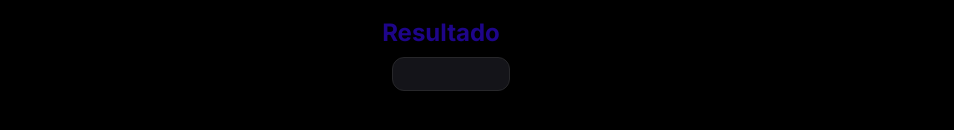
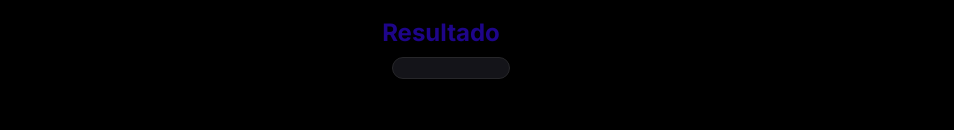
Before and after one commit to luisfelipesantoscarvalho485-source/Gerador, a website: page index.html in a window 1280 px wide. Shown: the part 268-398 px from the top of the page, without its empty margins (159-1113 px from the left). Drawn offline with Linux system fonts and the light colour scheme.

Commit message:
Update stilo.css

```diff
--- a/stilo.css
+++ b/stilo.css
@@ -76,7 +76,7 @@
     background: #141419;
     border: 1px solid #27272a;
     border-radius: 12px;
-    padding: 16px;
+    padding: 10px;
     font-size: 17px;
     font-weight: bold;
     color: #08f500;
@@ -90,6 +90,8 @@
     /* altura máxima */
     white-space: pre-wrap;
     line-height: 1.3;
+    text-align: center;
+    font-weight: 500;
 
 }
 
```
